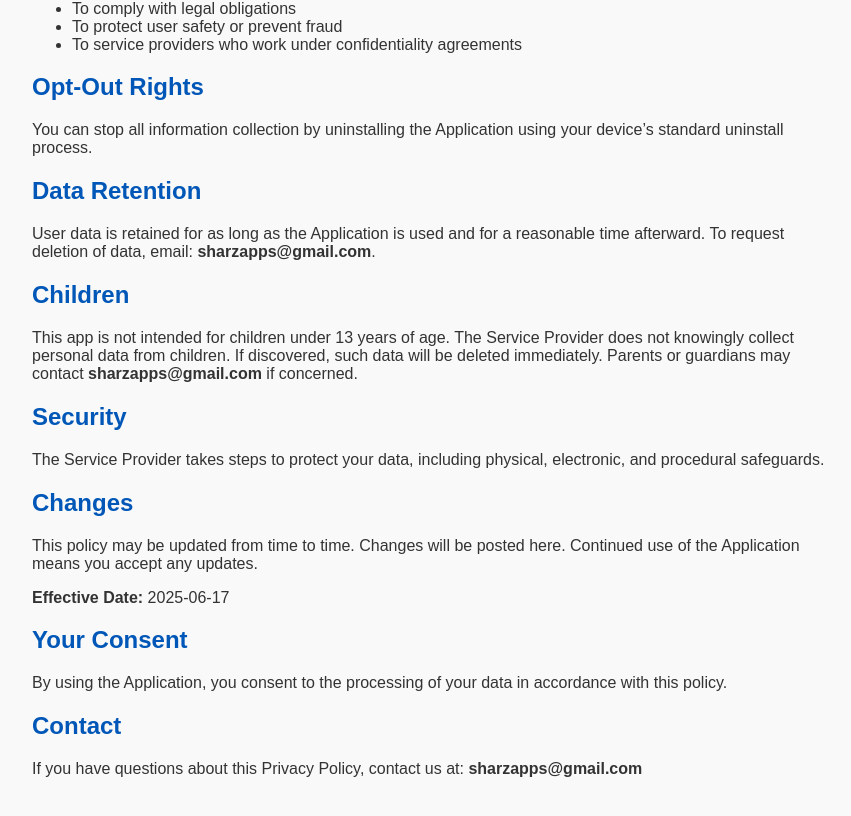
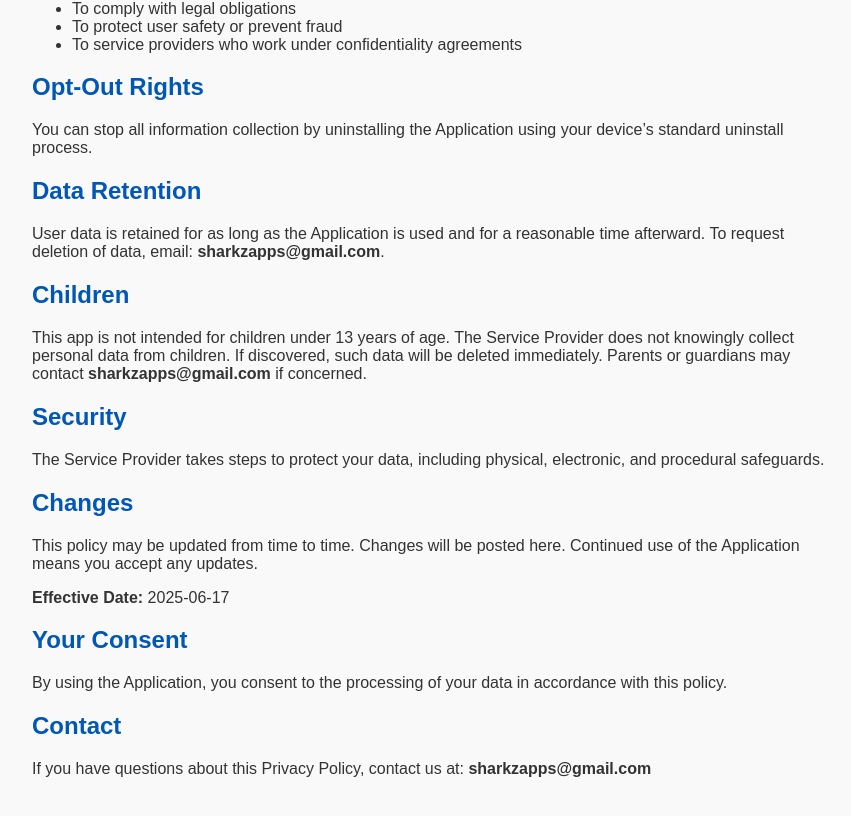
Before and after one commit to xCrixz/privacy-policy, a plain HTML site: page index.html in a window 1280 px wide. Shown: the part 666-1482 px from the top of the page, without its empty margins (208-1059 px from the left). Drawn offline with Linux system fonts and the light colour scheme.

Commit message:
Correccion index.html

```diff
--- a/index.html
+++ b/index.html
@@ -56,10 +56,10 @@
   <p>You can stop all information collection by uninstalling the Application using your device’s standard uninstall process.</p>
 
   <h2>Data Retention</h2>
-  <p>User data is retained for as long as the Application is used and for a reasonable time afterward. To request deletion of data, email: <strong>sharzapps@gmail.com</strong>.</p>
+  <p>User data is retained for as long as the Application is used and for a reasonable time afterward. To request deletion of data, email: <strong>sharkzapps@gmail.com</strong>.</p>
 
   <h2>Children</h2>
-  <p>This app is not intended for children under 13 years of age. The Service Provider does not knowingly collect personal data from children. If discovered, such data will be deleted immediately. Parents or guardians may contact <strong>sharzapps@gmail.com</strong> if concerned.</p>
+  <p>This app is not intended for children under 13 years of age. The Service Provider does not knowingly collect personal data from children. If discovered, such data will be deleted immediately. Parents or guardians may contact <strong>sharkzapps@gmail.com</strong> if concerned.</p>
 
   <h2>Security</h2>
   <p>The Service Provider takes steps to protect your data, including physical, electronic, and procedural safeguards.</p>
@@ -73,6 +73,6 @@
   <p>By using the Application, you consent to the processing of your data in accordance with this policy.</p>
 
   <h2>Contact</h2>
-  <p>If you have questions about this Privacy Policy, contact us at: <strong>sharzapps@gmail.com</strong></p>
+  <p>If you have questions about this Privacy Policy, contact us at: <strong>sharkzapps@gmail.com</strong></p>
 </body>
 </html>
```
